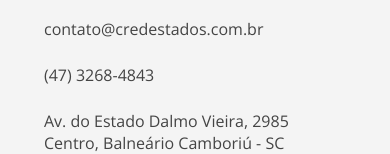
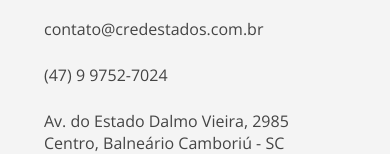
Before and after one commit to gffhammes/site-credestados-nextjs, a Next.js app: page / in a window 390 px wide. Shown: the part 4896-5050 px from the top of the page. Built offline with nearby package versions, Linux system fonts and the light colour scheme.

Commit message:
refactor: change phone on footer

```diff
--- a/src/components/Commons/Footer.js
+++ b/src/components/Commons/Footer.js
@@ -68,9 +68,9 @@
                 </a>
               </li>
               <li>
-                <a target='_blank' href='tel:(47) 3268-4843' rel="noreferrer">
+                <a target='_blank' href='tel:(47) 9 9752-7024' rel="noreferrer">
                   <i className="fas fa-phone-alt"></i>
-                  <span>(47) 3268-4843</span>
+                  <span>(47) 9 9752-7024</span>
                 </a>
               </li>
               <li>
```
